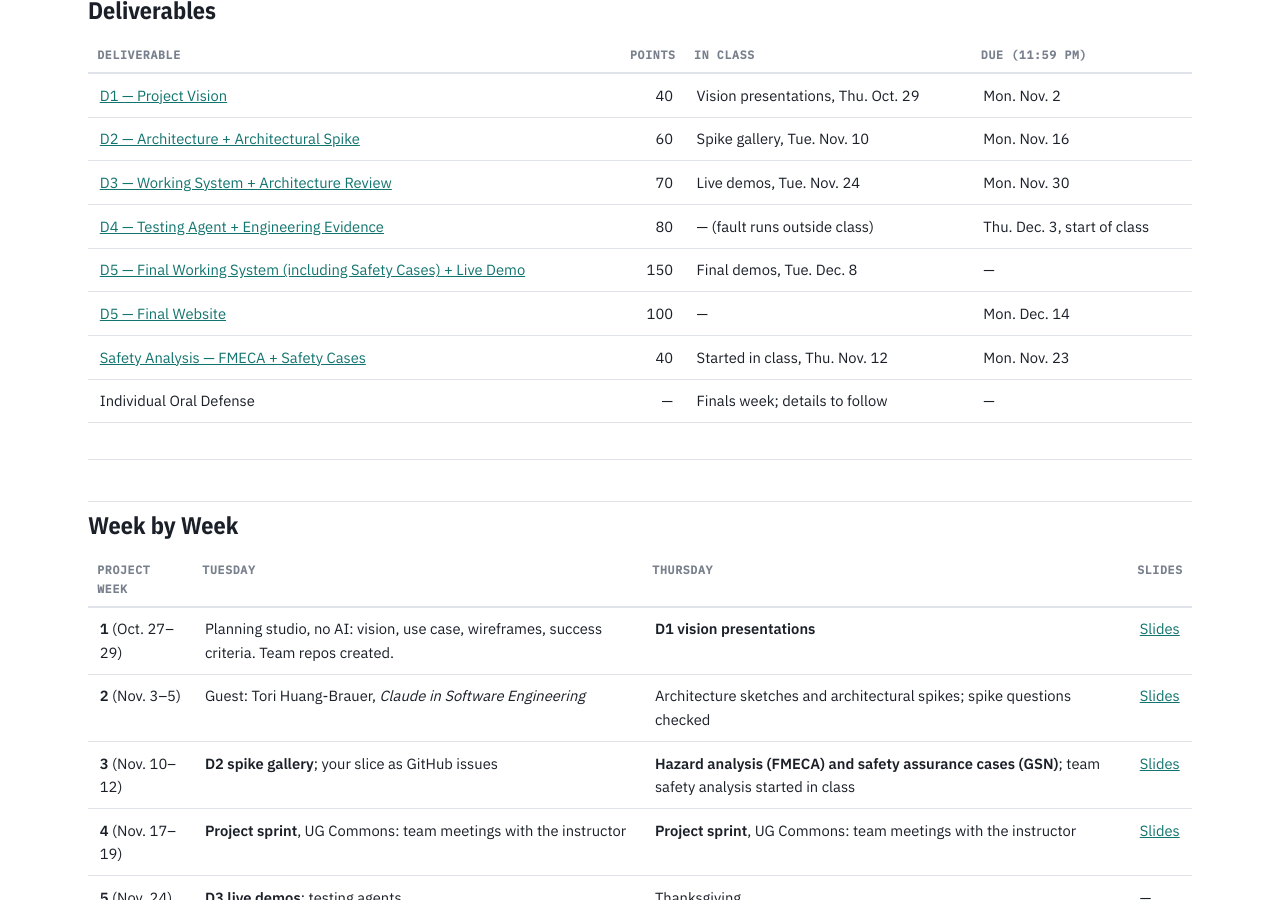
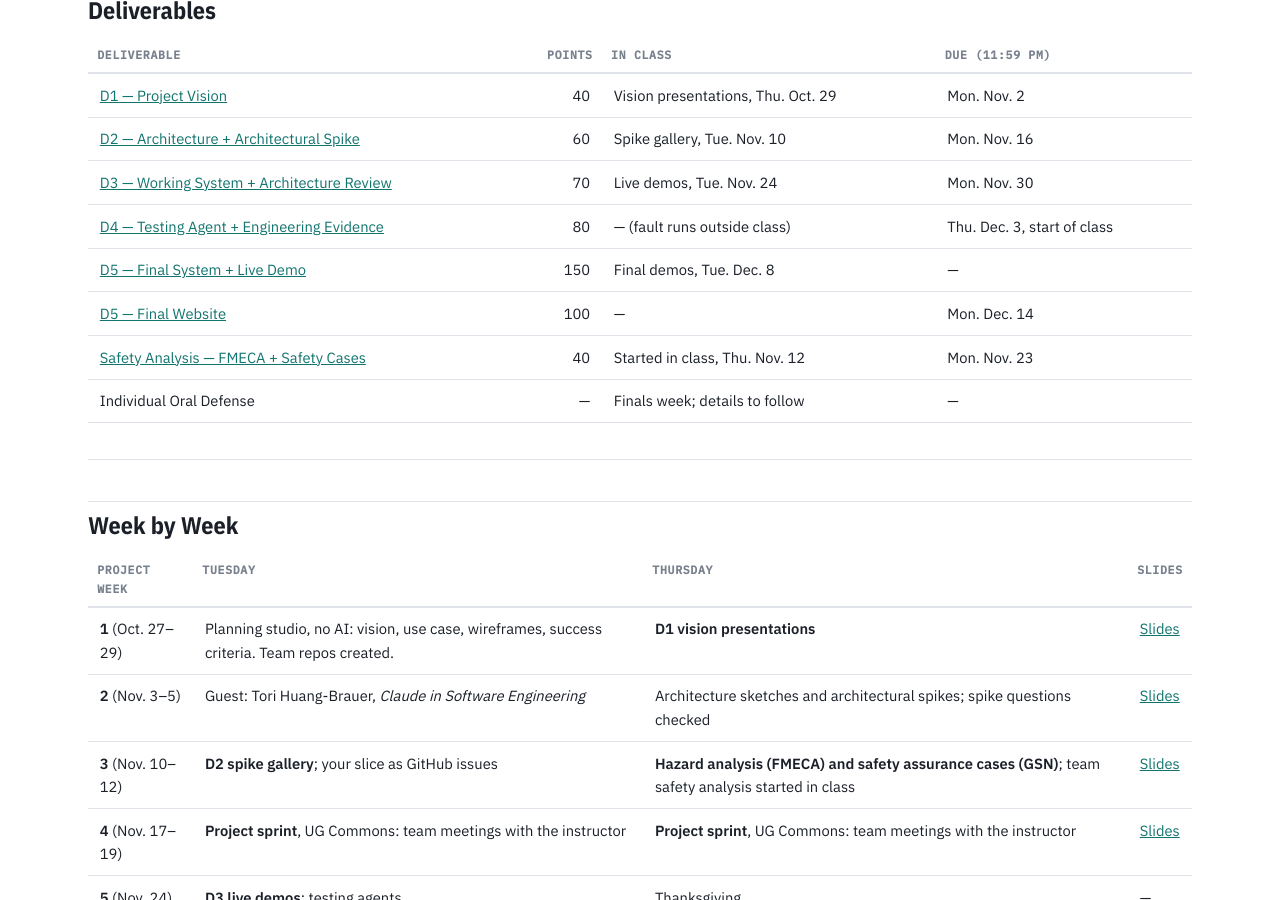
Before and after one commit to JaneClelandHuang/uav-native-ai, a Jekyll site: the page built from project/index.md, in a window 1280 px wide and 900 px high, scrolled down 653 px. Built offline with Jekyll 4.4.1, drawn with Linux system fonts in a browser that asks for light colours.

Commit message:
Revert Project page D5 rename (safety cases belong with D3)
Co-Authored-By: Claude Opus 5.5 <noreply@anthropic.com>

```diff
--- a/project/index.md
+++ b/project/index.md
@@ -36,7 +36,7 @@ no direct commits to `main`.
 | [D2 — Architecture + Architectural Spike](d2.md) | 60 | Spike gallery, Tue. Nov. 10 | Mon. Nov. 16 |
 | [D3 — Working System + Architecture Review](d3.md) | 70 | Live demos, Tue. Nov. 24 | Mon. Nov. 30 |
 | [D4 — Testing Agent + Engineering Evidence](d4.md) | 80 | — (fault runs outside class) | Thu. Dec. 3, start of class |
-| [D5 — Final Working System (including Safety Cases) + Live Demo](d5.md) | 150 | Final demos, Tue. Dec. 8 | — |
+| [D5 — Final System + Live Demo](d5.md) | 150 | Final demos, Tue. Dec. 8 | — |
 | [D5 — Final Website](d5.md) | 100 | — | Mon. Dec. 14 |
 | [Safety Analysis — FMECA + Safety Cases](safety.md) | 40 | Started in class, Thu. Nov. 12 | Mon. Nov. 23 |
 | Individual Oral Defense | — | Finals week; details to follow | — |
```
